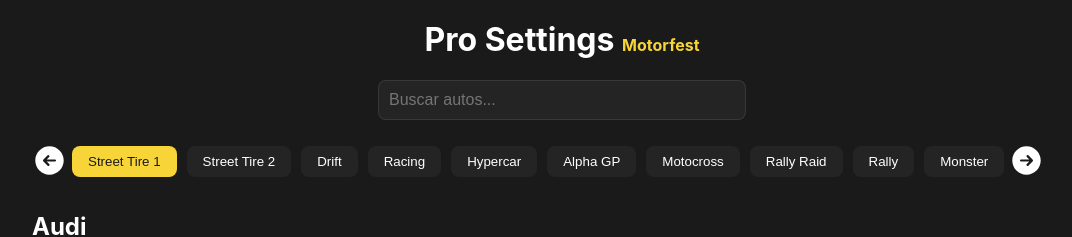
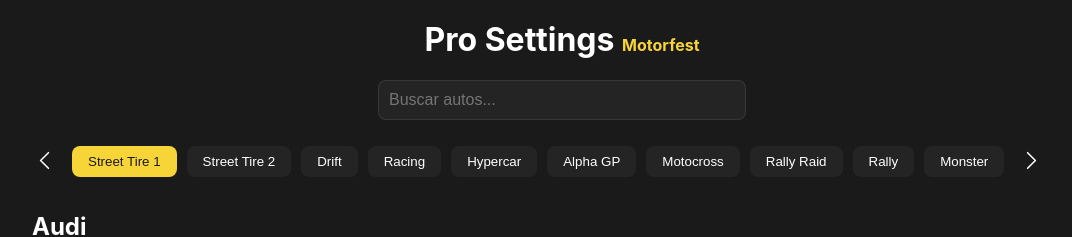
Before and after one commit to EDDIT8/TCM, a plain HTML site: page index.html in a window 1280 px wide. Shown: the top 237 px of the page, without its empty margins (78-1150 px from the left). Drawn offline with Linux system fonts and the light colour scheme.

Commit message:
Change arrows for categoryslider

```diff
--- a/index.html
+++ b/index.html
@@ -52,16 +52,18 @@
         <div id="categorySlider" class="categories-filter">
             <div class="category-slider">
                 <button class="slider-button prev" aria-label="slider anterior">
-                    <svg xmlns="http://www.w3.org/2000/svg" width="35px" viewBox="0 0 24 24" fill="currentColor" class="size-6">
-                        <path fill-rule="evenodd" d="M12 2.25c-5.385 0-9.75 4.365-9.75 9.75s4.365 9.75 9.75 9.75 9.75-4.365 9.75-9.75S17.385 2.25 12 2.25Zm-4.28 9.22a.75.75 0 0 0 0 1.06l3 3a.75.75 0 1 0 1.06-1.06l-1.72-1.72h5.69a.75.75 0 0 0 0-1.5h-5.69l1.72-1.72a.75.75 0 0 0-1.06-1.06l-3 3Z" clip-rule="evenodd" />
+                    <svg xmlns="http://www.w3.org/2000/svg" width="25px" fill="none" viewBox="0 0 24 24" stroke-width="1.5" stroke="currentColor" class="size-6">
+                        <path stroke-linecap="round" stroke-linejoin="round" d="M15.75 19.5 8.25 12l7.5-7.5" />
                       </svg>
+
 
                 </button>
                 <div id="categoryTabs" class="tabs"></div>
                 <button class="slider-button next" aria-label="Slider siguiente">
-                    <svg xmlns="http://www.w3.org/2000/svg" width="35px" viewBox="0 0 24 24" fill="currentColor" class="size-6">
-                        <path fill-rule="evenodd" d="M12 2.25c-5.385 0-9.75 4.365-9.75 9.75s4.365 9.75 9.75 9.75 9.75-4.365 9.75-9.75S17.385 2.25 12 2.25Zm4.28 10.28a.75.75 0 0 0 0-1.06l-3-3a.75.75 0 1 0-1.06 1.06l1.72 1.72H8.25a.75.75 0 0 0 0 1.5h5.69l-1.72 1.72a.75.75 0 1 0 1.06 1.06l3-3Z" clip-rule="evenodd" />
+                    <svg xmlns="http://www.w3.org/2000/svg" width="25px" fill="none" viewBox="0 0 24 24" stroke-width="1.5" stroke="currentColor" class="size-6">
+                        <path stroke-linecap="round" stroke-linejoin="round" d="m8.25 4.5 7.5 7.5-7.5 7.5" />
                       </svg>
+
 
                 </button>
             </div>
```
